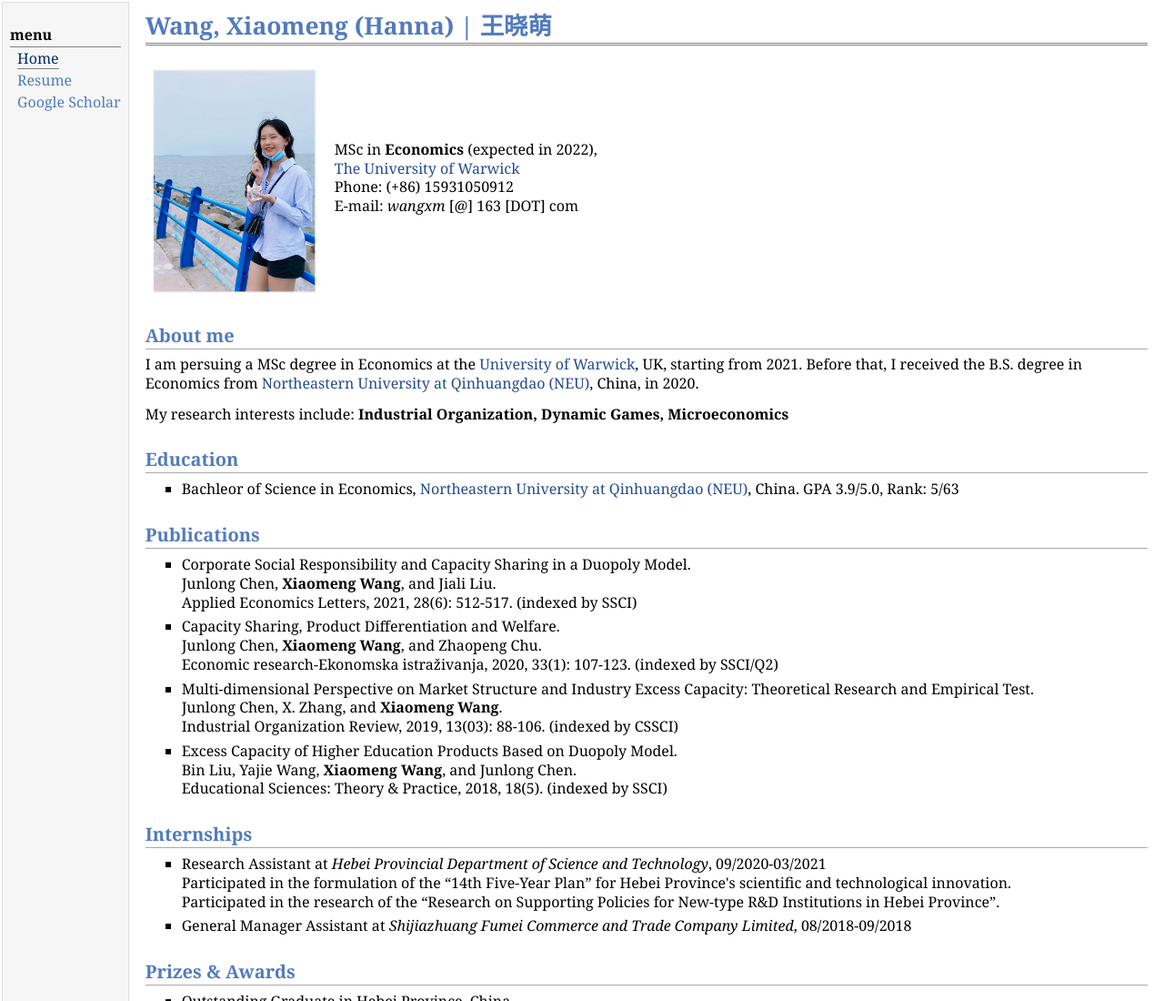
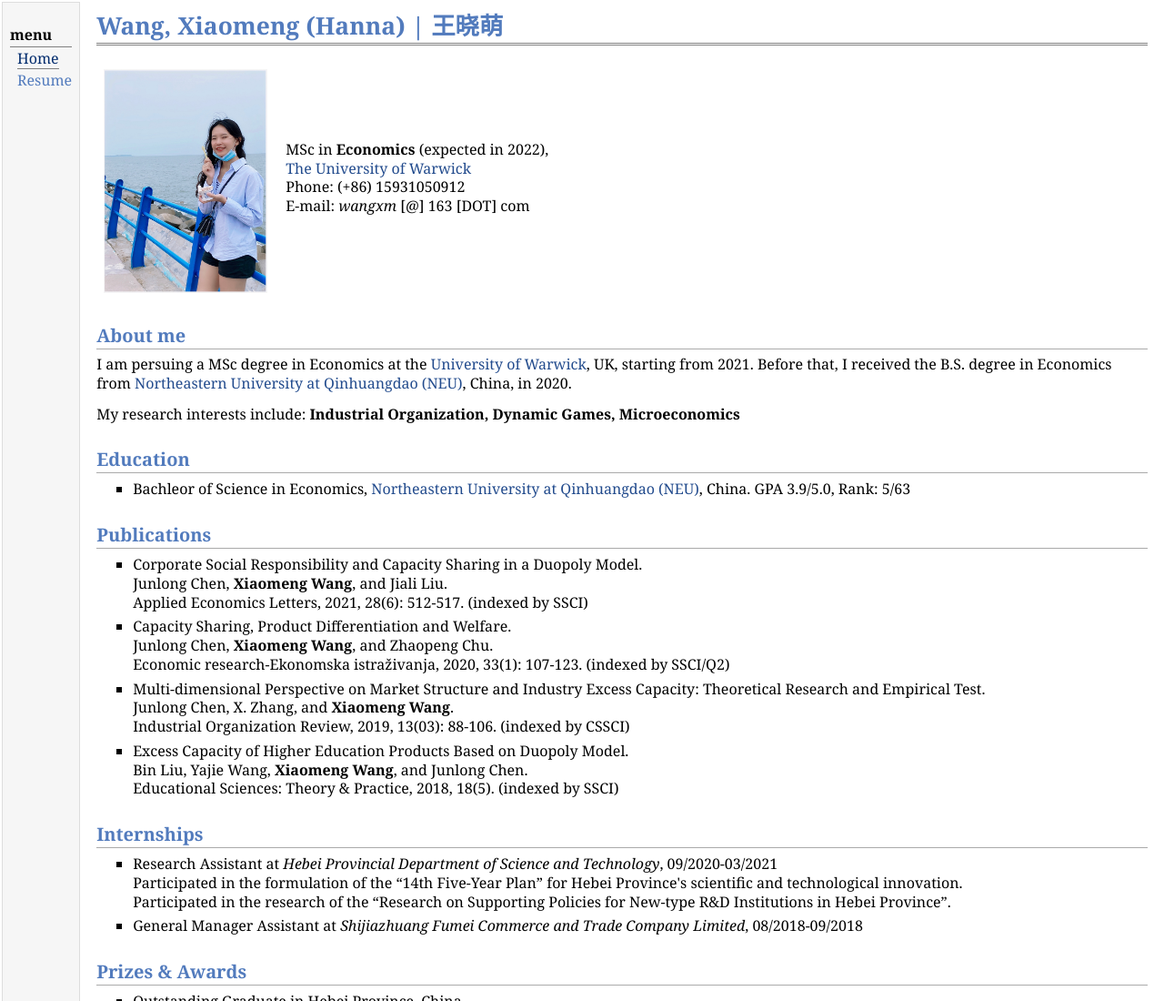
Before and after one commit to Hanna0912/Hanna0912.github.io, a plain HTML site: page index.html in a window 1280 px wide. Shown: the top 1100 px of the page at 91% size. Drawn offline with Linux system fonts and the light colour scheme.

Commit message:
Update Sat Jan 29 20:56:17 HKT 2022

```diff
--- a/index.html
+++ b/index.html
@@ -15,7 +15,6 @@
 <div class="menu-category">menu</div>
 <div class="menu-item"><a href="index.html" class="current">Home</a></div>
 <div class="menu-item"><a href="cv.pdf">Resume</a></div>
-<div class="menu-item"><a href="publications.html">Google&nbsp;Scholar</a></div>
 </td>
 <td id="layout-content">
 <div id="toptitle">
```
